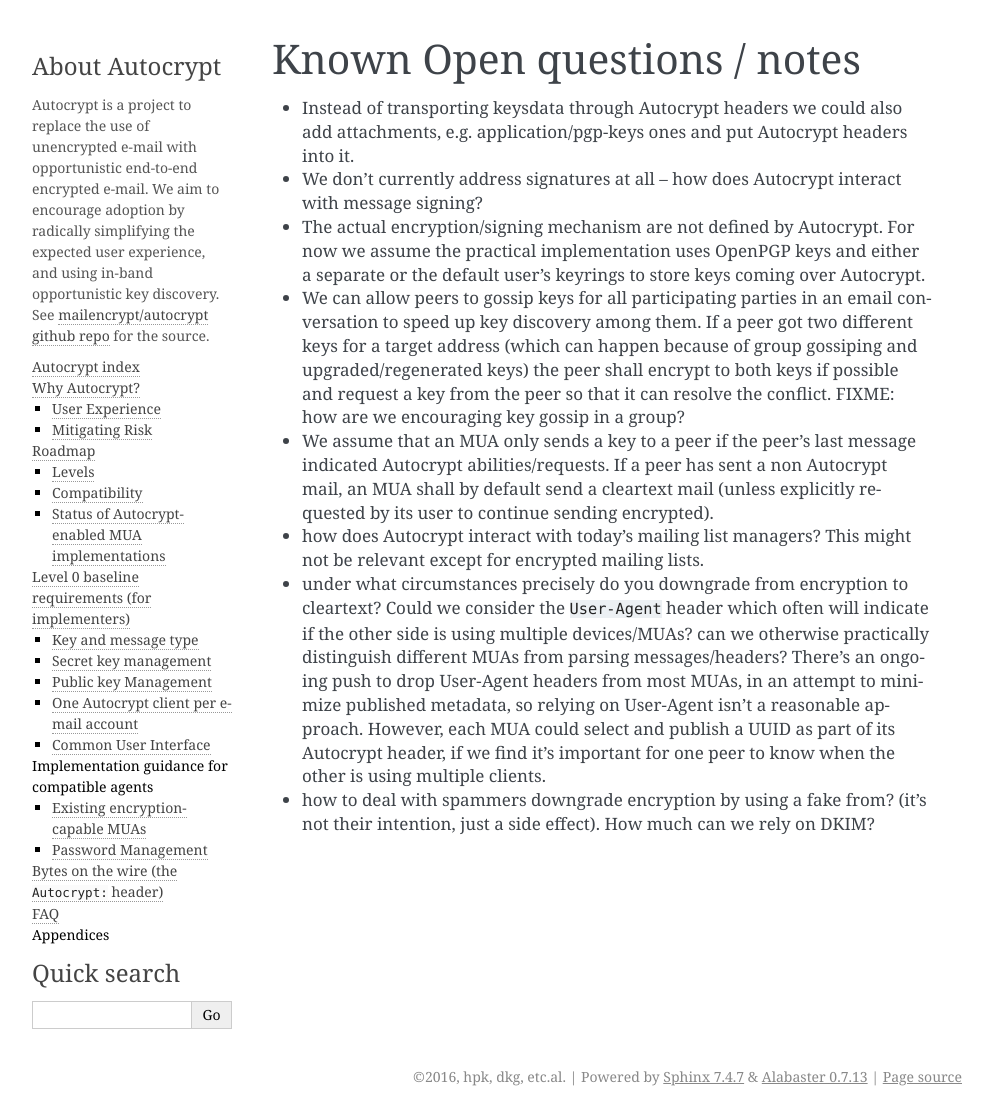
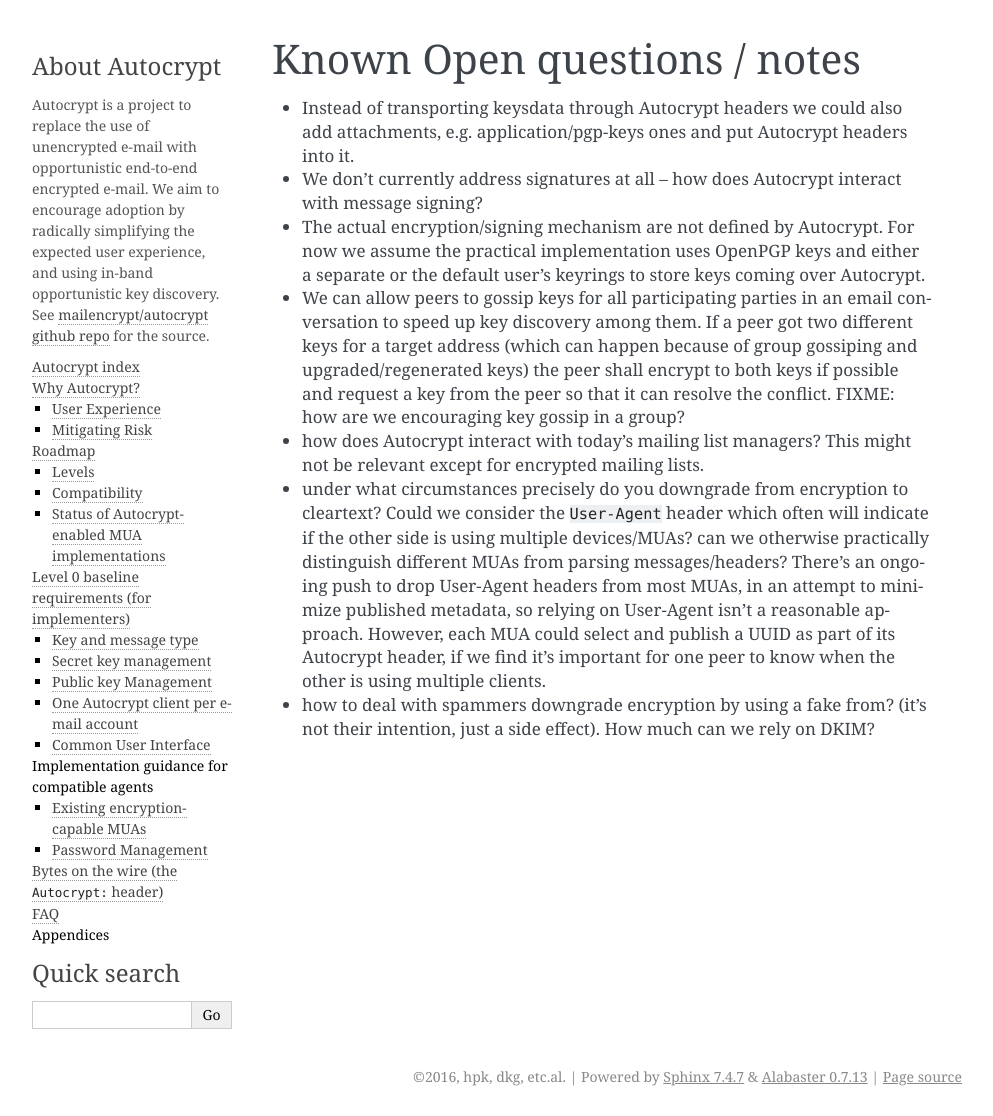
Before and after one commit to autocrypt/autocrypt, a Sphinx documentation site: the page built from doc/ISSUES.rst, in a window 1280 px wide. Shown: the whole page, without its empty margins (148-1141 px from the left). Built offline with Sphinx 7.4.7, drawn with Linux system fonts in a browser that asks for light colours.

Commit message:
delete an issue that we are aware of, is currently specified

```diff
--- a/doc/ISSUES.rst
+++ b/doc/ISSUES.rst
@@ -22,12 +22,6 @@ Known Open questions / notes
   peer so that it can resolve the conflict.  FIXME: how are we
   encouraging key gossip in a group?
 
-- We assume that an MUA only sends a key to a peer if the peer's last
-  message indicated Autocrypt abilities/requests.  If a peer has sent a
-  non Autocrypt mail, an MUA shall by default send a cleartext mail
-  (unless explicitly requested by its user to continue sending
-  encrypted).
-
 - how does Autocrypt interact with today's mailing list managers?  This
   might not be relevant except for encrypted mailing lists.
 
```
